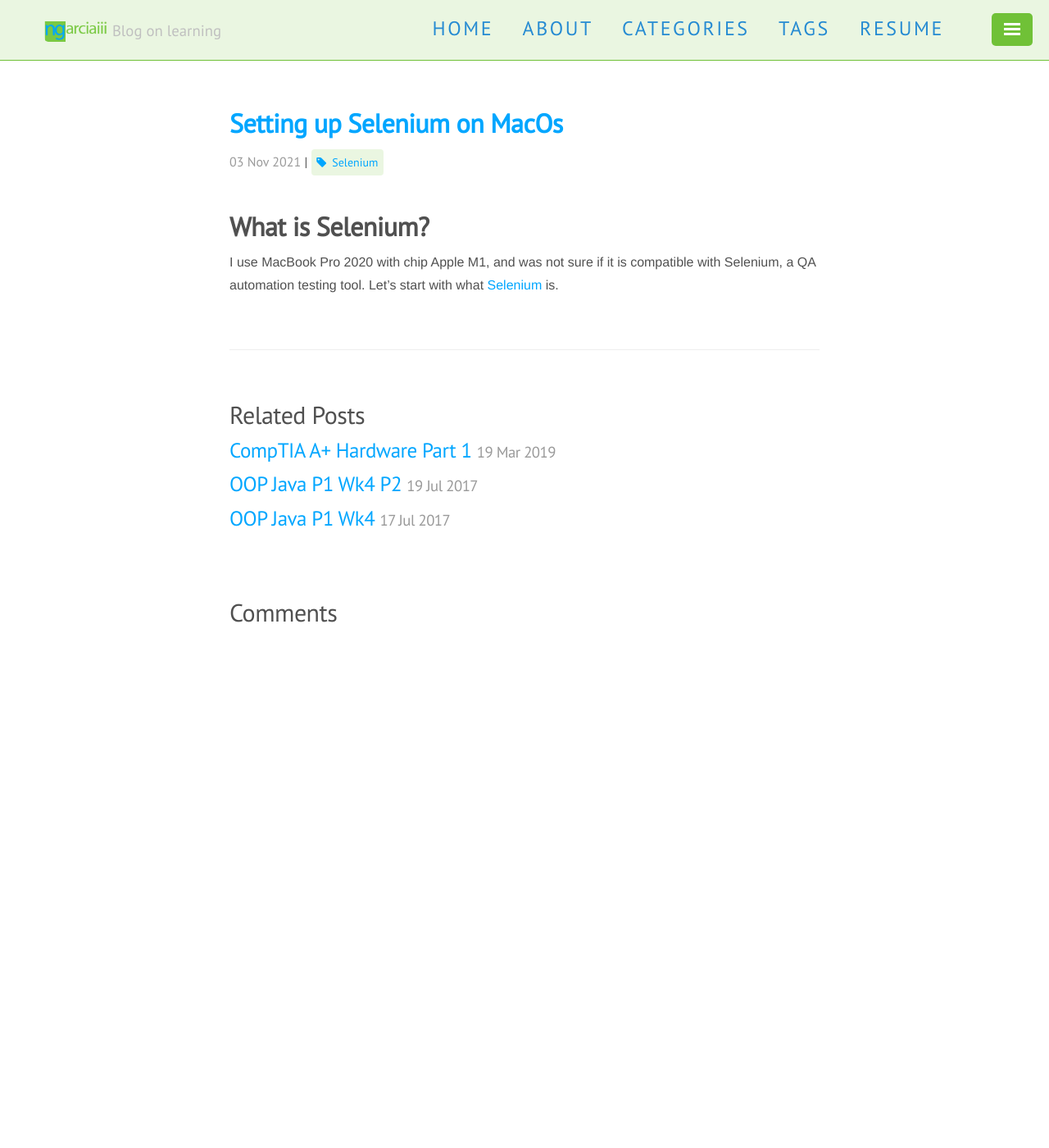
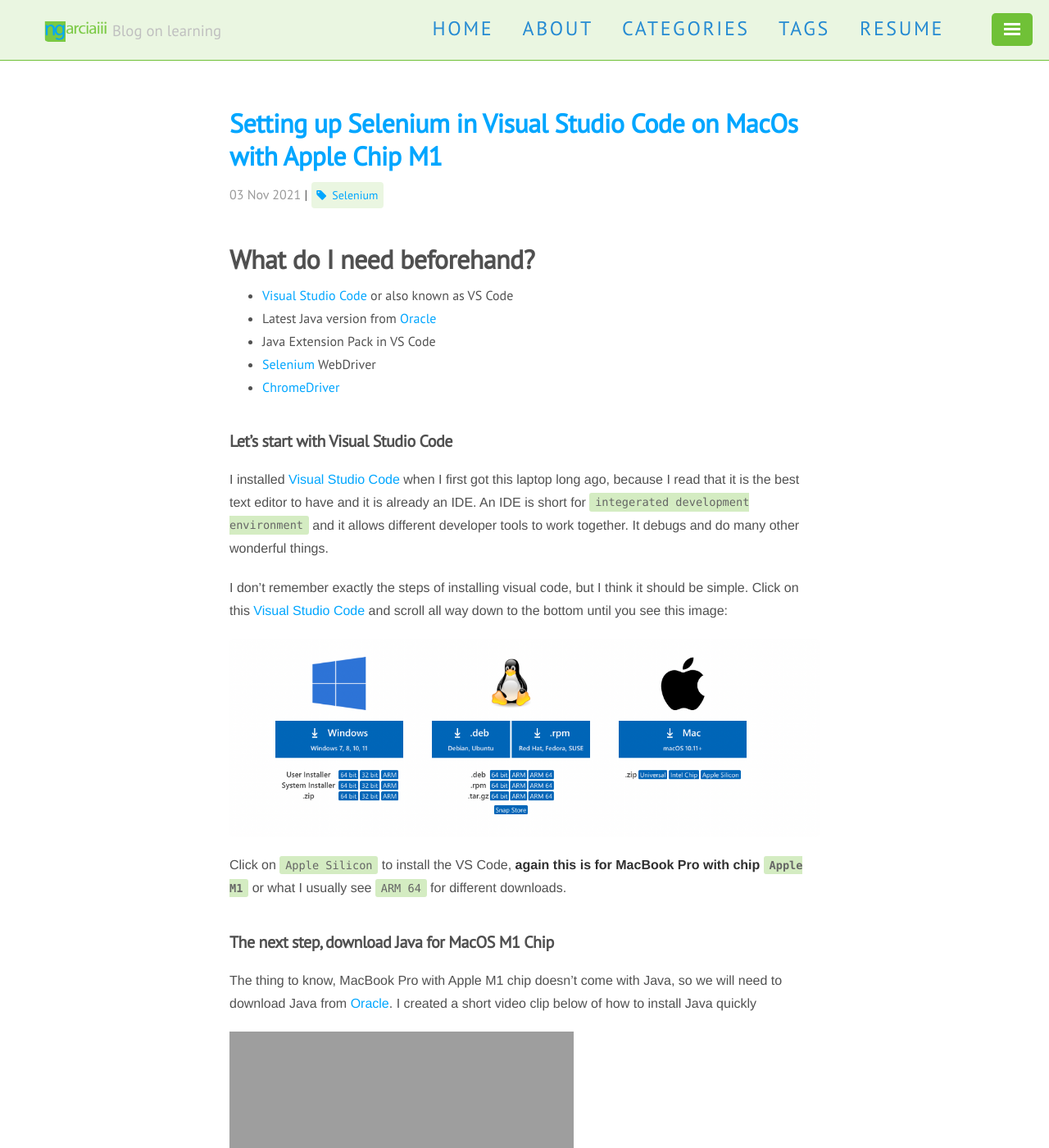
Before and after one commit to ngarciaiii/archived_blog, a Jekyll site: the page built from _posts/2021-11-03-Setting-up-Selenium-on-MacOS.markdown, in a window 1280 px wide and 1400 px high. Shown: the whole window at 82% size. Built offline with Jekyll 4.4.1, drawn with Linux system fonts in a browser that asks for light colours; nearby versions of some CDN libraries; comment, search, counter and statistics services are not loaded; grey boxes are pictures that could not be loaded.

Commit message:
testing video clip

```diff
--- a/_layouts/default.html
+++ b/_layouts/default.html
@@ -64,7 +64,7 @@
         if (prevScrollpos > currentScrollPos) {
           document.getElementById("masthead").style.top = "0";
         } else {
-          document.getElementById("masthead").style.top = "0rem"; /* was -3rem */
+          document.getElementById("masthead").style.top = "-3rem"; /* was 0rem */
         }
         prevScrollpos = currentScrollPos;
       }
--- a/_posts/2021-11-03-Setting-up-Selenium-on-MacOS.markdown
+++ b/_posts/2021-11-03-Setting-up-Selenium-on-MacOS.markdown
@@ -1,6 +1,6 @@
 ---
 layout: post
-title: "Setting up Selenium on MacOs"
+title: "Setting up Selenium in Visual Studio Code on MacOs with Apple Chip M1"
 date: 2021-11-03 19:08:30 -0400
 categories: QA
 tags: [Selenium]
@@ -8,9 +8,33 @@
 comments: true
 ---
 
-# What is Selenium?
+# What do I need beforehand?
 
-I use MacBook Pro 2020 with chip Apple M1, and was not sure if it is compatible with Selenium, a QA automation testing tool. Let's start with what [Selenium][Selenium] is.
+- [Visual Studio Code][Visual Studio Code] or also known as VS Code
+- Latest Java version from [Oracle][Oracle]
+- Java Extension Pack in VS Code
+- [Selenium][Selenium] WebDriver
+- [ChromeDriver][ChromeDriver]
 
 
+## Let's start with Visual Studio Code
+
+I installed [Visual Studio Code][Visual Studio Code] when I first got this laptop long ago, because I read that it is the best text editor to have and it is already an IDE. An IDE is short for `integerated development environment` and it allows different developer tools to work together. It debugs and do many other wonderful things.
+
+I don't remember exactly the steps of installing visual code, but I think it should be simple. Click on this [Visual Studio Code][Visual Studio Code] and scroll all way down to the bottom until you see this image:
+
+![VS-ARM](/public/img/VS-ARM.png)
+
+Click on `Apple Silicon` to install the VS Code, <strong>again this is for MacBook Pro with chip `Apple M1` </strong> or what I usually see `ARM 64` for different downloads.
+
+## The next step, download Java for MacOS M1 Chip
+
+The thing to know, MacBook Pro with Apple M1 chip doesn't come with Java, so we will need to download Java from [Oracle][Oracle]. I created a short video clip below of how to install Java quickly
+
+<iframe width="420" height="315" src="https://youtu.be/ABbsylwIlF4" frameborder="0"></iframe>
+
+
+[Visual Studio Code]:https://code.visualstudio.com/
+[Oracle]:https://www.oracle.com/index.html
 [Selenium]:https://selenium.dev
+[ChromeDriver]:https://chromedriver.chromium.org/downloads
--- a/_scss/base/_poole.scss
+++ b/_scss/base/_poole.scss
@@ -309,6 +309,7 @@
  */
 
 .masthead {
+  top: 0;
   padding-top:    1rem;
   padding-bottom: 1rem;
   margin-bottom: 3rem;
@@ -502,6 +503,9 @@
   }
 }
 
+
+/**** Mostly About Page *****/
+
 .colright {
   margin-top: -1.43rem;
   float: right;
@@ -534,6 +538,10 @@
   }
 }
 
+.short-headline {
+  font-size: 1.2rem;
+}
+
 .about-personal-info {
 
   h1 {
@@ -543,7 +551,6 @@
 
 .abt-personal-info {
   .abt-personal-info-section {
-    // font-size: 2.5rem;
     font-size: 2.7rem;
     text-align: center;
     line-height: 1rem;
@@ -554,12 +561,8 @@
       }
     }
     a:hover {
-      // font-size: 2.7rem;
-      // font-size: 3.4rem;
       color: $green;
     }
-
-  // margin-top: 15rem;
 
   .abt-icons {
     display: inline-block;
--- a/_scss/component/_masthead.scss
+++ b/_scss/component/_masthead.scss
@@ -14,7 +14,8 @@
   width: 100%; /* Full width */
   transition: top 0.3s; /* Transition effect when sliding down (and up) */
   @media (min-width: 30rem) {
-    position: fixed;
+    position: none;
+    padding-top: 1rem;
     width: 100%;
   }
   .masthead-title {
@@ -42,6 +43,7 @@
       }
     }
   }
+
   .masthead-logo {
     position: relative;
     height: 30px;
@@ -55,7 +57,7 @@
 }
 
 .navbar {
-  display:block;
+  // display:block;
   font-size: 1.2rem;
   font-weight: 500;
   letter-spacing: .13rem;
```
Also changed, not shown: about.md (+4 -43 lines), public/img/VS-ARM.png (added).
